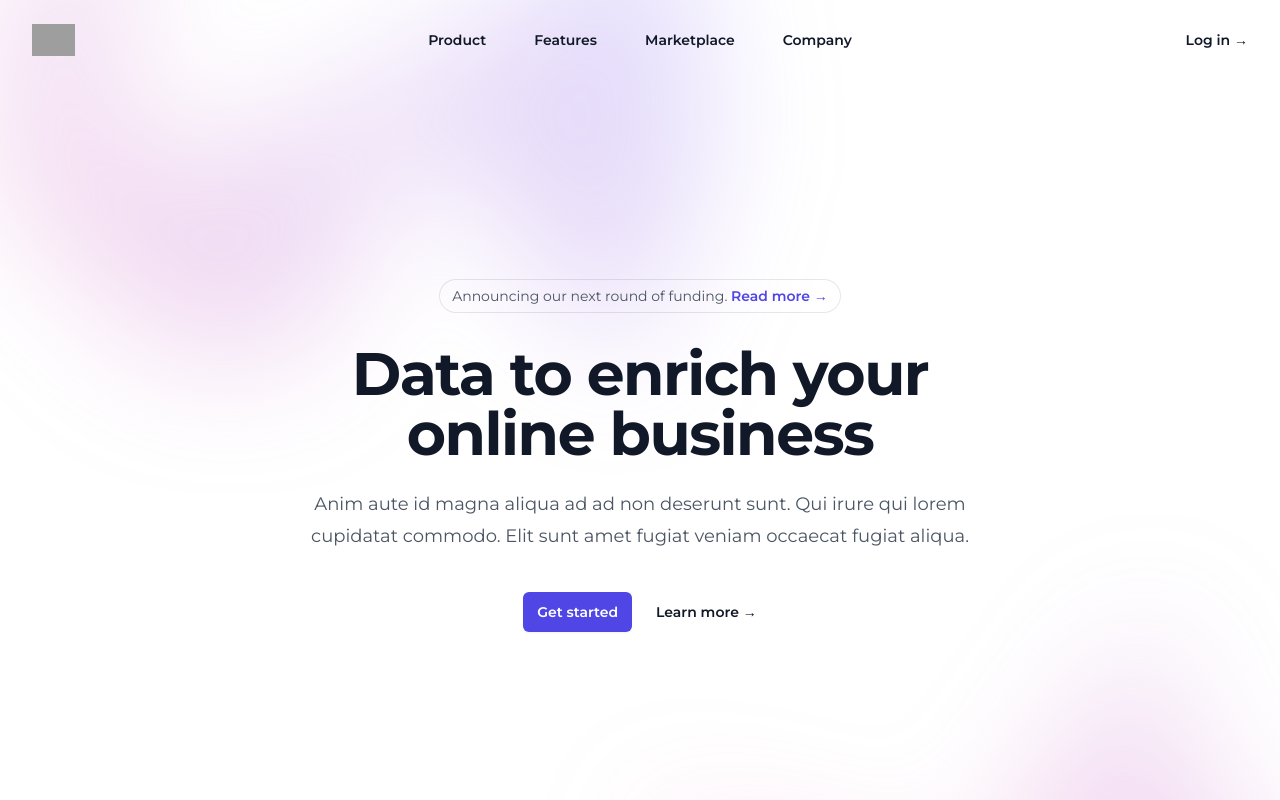
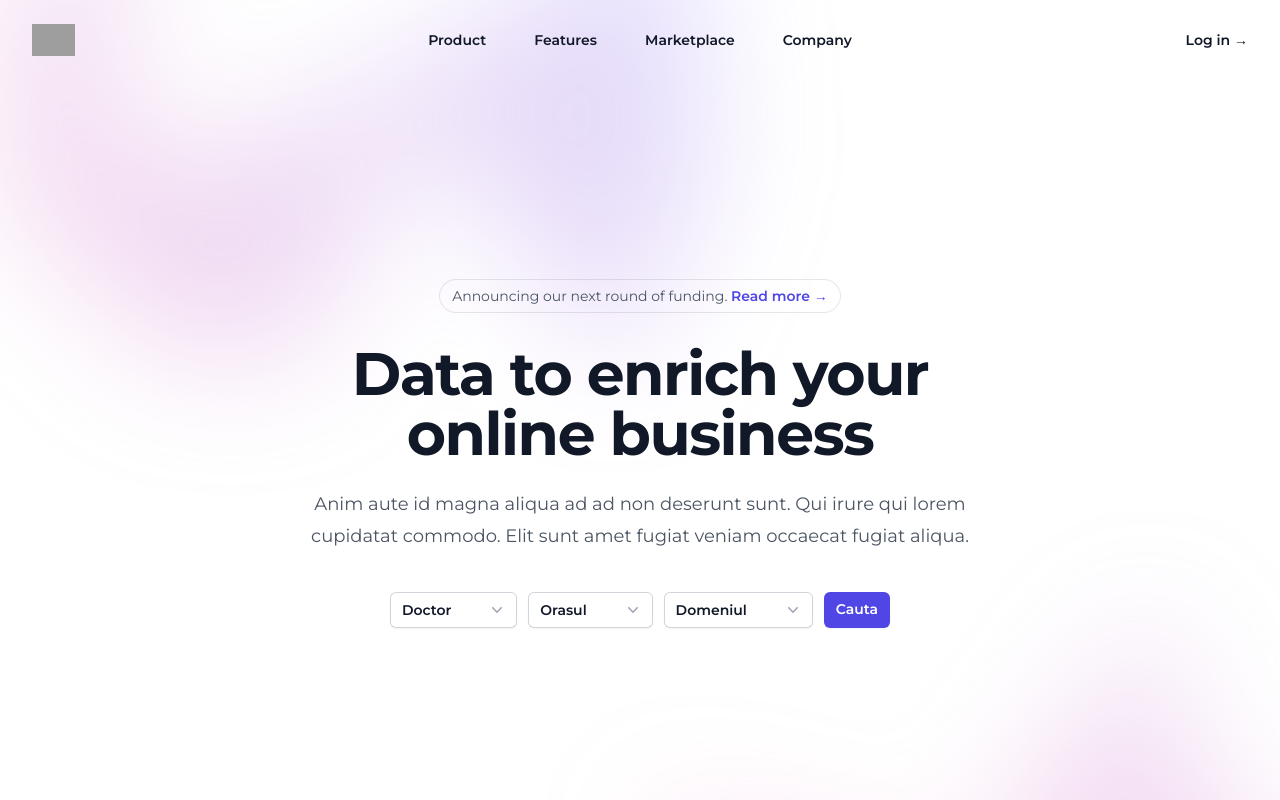
Before and after one commit to gorbenco03/unihack_fe, a Next.js app: page / in a window 1280 px wide. Shown: the top 800 px of the page. Built offline with nearby package versions, Linux system fonts and the light colour scheme; grey boxes are pictures that could not be loaded.

Commit message:
preluare date din drop down

```diff
--- a/components/dropdown/dropdown.component.tsx
+++ b/components/dropdown/dropdown.component.tsx
@@ -1,4 +1,4 @@
-import { Fragment } from 'react';
+import { Fragment, useState } from 'react';
 import { Menu, Transition } from '@headlessui/react';
 import { ChevronDownIcon } from '@heroicons/react/20/solid';
 
@@ -6,12 +6,21 @@ function classNames(...classes: string[]) {
   return classes.filter(Boolean).join(' ');
 }
 
-export default function Example() {
+const options = ['Account settings', 'Support'];
+
+export default function Dropdown({
+  slug,
+  data,
+}: {
+  slug: string;
+  data: string[];
+}) {
+  const [slugName, setslugName] = useState(slug);
   return (
     <Menu as="div" className="relative inline-block text-left">
       <div>
         <Menu.Button className="inline-flex w-full justify-center gap-x-1.5 rounded-md bg-white px-3 py-2 text-sm font-semibold text-gray-900 shadow-sm ring-1 ring-inset ring-gray-300 hover:bg-gray-50">
-          Options
+          {slugName}
           <ChevronDownIcon
             className="-mr-8 h-5 w-20 text-gray-400"
             aria-hidden="true"
@@ -30,60 +39,28 @@ export default function Example() {
       >
         <Menu.Items className="absolute right-0 z-10 mt-2 w-56 origin-top-right rounded-md bg-white shadow-lg ring-1 ring-black ring-opacity-5 focus:outline-none">
           <div className="py-1">
-            <Menu.Item>
+            {data &&
+              data.map((el) => {
+                return (
+                  <Menu.Item key={el}>
                     {({ active }) => (
-                <a
-                  href="#"
+                      <span
+                        onClick={() => {
+                          if (active) setslugName(el);
+                        }}
                         className={classNames(
-                    active ? 'bg-gray-100 text-gray-900' : 'text-gray-700',
+                          active
+                            ? 'bg-gray-100 text-gray-900'
+                            : 'text-gray-700',
                           'block px-4 py-2 text-sm'
                         )}
                       >
-                  Account settings
-                </a>
+                        {el}
+                      </span>
                     )}
                   </Menu.Item>
-            <Menu.Item>
-              {({ active }) => (
-                <a
-                  href="#"
-                  className={classNames(
-                    active ? 'bg-gray-100 text-gray-900' : 'text-gray-700',
-                    'block px-4 py-2 text-sm'
-                  )}
-                >
-                  Support
-                </a>
-              )}
-            </Menu.Item>
-            <Menu.Item>
-              {({ active }) => (
-                <a
-                  href="#"
-                  className={classNames(
-                    active ? 'bg-gray-100 text-gray-900' : 'text-gray-700',
-                    'block px-4 py-2 text-sm'
-                  )}
-                >
-                  License
-                </a>
-              )}
-            </Menu.Item>
-            <form method="POST" action="#">
-              <Menu.Item>
-                {({ active }) => (
-                  <button
-                    //  type="submit"
-                    className={classNames(
-                      active ? 'bg-gray-100 text-gray-900' : 'text-gray-700',
-                      'block w-full px-4 py-2 text-left text-sm'
-                    )}
-                  >
-                    Sign out
-                  </button>
-                )}
-              </Menu.Item>
-            </form>
+                );
+              })}
           </div>
         </Menu.Items>
       </Transition>
--- a/sections/forms/hero.section.tsx
+++ b/sections/forms/hero.section.tsx
@@ -1,7 +1,8 @@
 import React from 'react';
 import { Column, Container } from '../../components/grid';
 import { Header } from '../header/header.section';
-
+import Dropdown from '../../components/dropdown/dropdown.component';
+import Link from 'next/link';
 function Hero() {
   return (
     <div>
@@ -38,18 +39,20 @@ function Hero() {
               fugiat aliqua.
             </p>
             <div className="mt-10 flex items-center justify-center gap-x-6">
-              <a
-                href="#"
-                className="rounded-md bg-indigo-600 px-3.5 py-2.5 text-sm font-semibold text-white shadow-sm hover:bg-indigo-500 focus-visible:outline focus-visible:outline-2 focus-visible:outline-offset-2 focus-visible:outline-indigo-600"
-              >
-                Get started
-              </a>
-              <a
-                href="#"
-                className="text-sm font-semibold leading-6 text-gray-900"
-              >
-                Learn more <span aria-hidden="true">→</span>
-              </a>
+              <div className="flex flex-col sm:flex-row justify-between w-[500px]">
+                <Dropdown slug="Doctor" data={['medik', 'pedik']} />
+                <Dropdown slug="Orasul" data={['huisasi', 'chisinau']} />
+                <Dropdown
+                  slug="Domeniul"
+                  data={['chirurgie', 'dermatologie']}
+                />
+                <Link
+                  href="/doctors"
+                  className="rounded-md bg-indigo-600 px-3 py-[7px] text-sm font-semibold text-white shadow-sm hover:bg-indigo-500 focus-visible:outline focus-visible:outline-2 focus-visible:outline-offset-2 focus-visible:outline-indigo-600"
+                >
+                  Cauta
+                </Link>
+              </div>
             </div>
           </div>
         </div>
```
Lines whose indentation alone changed are shown as unchanged.
